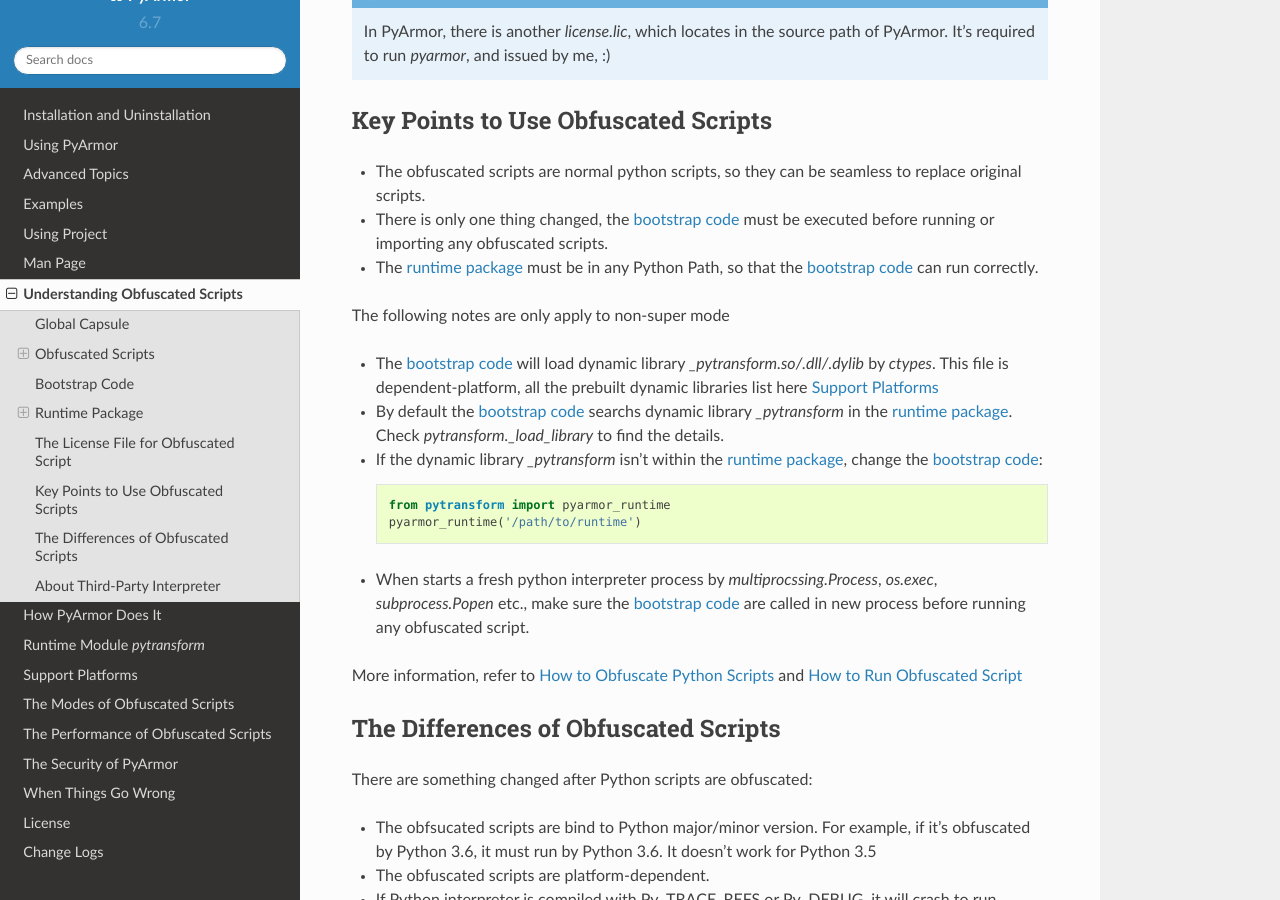
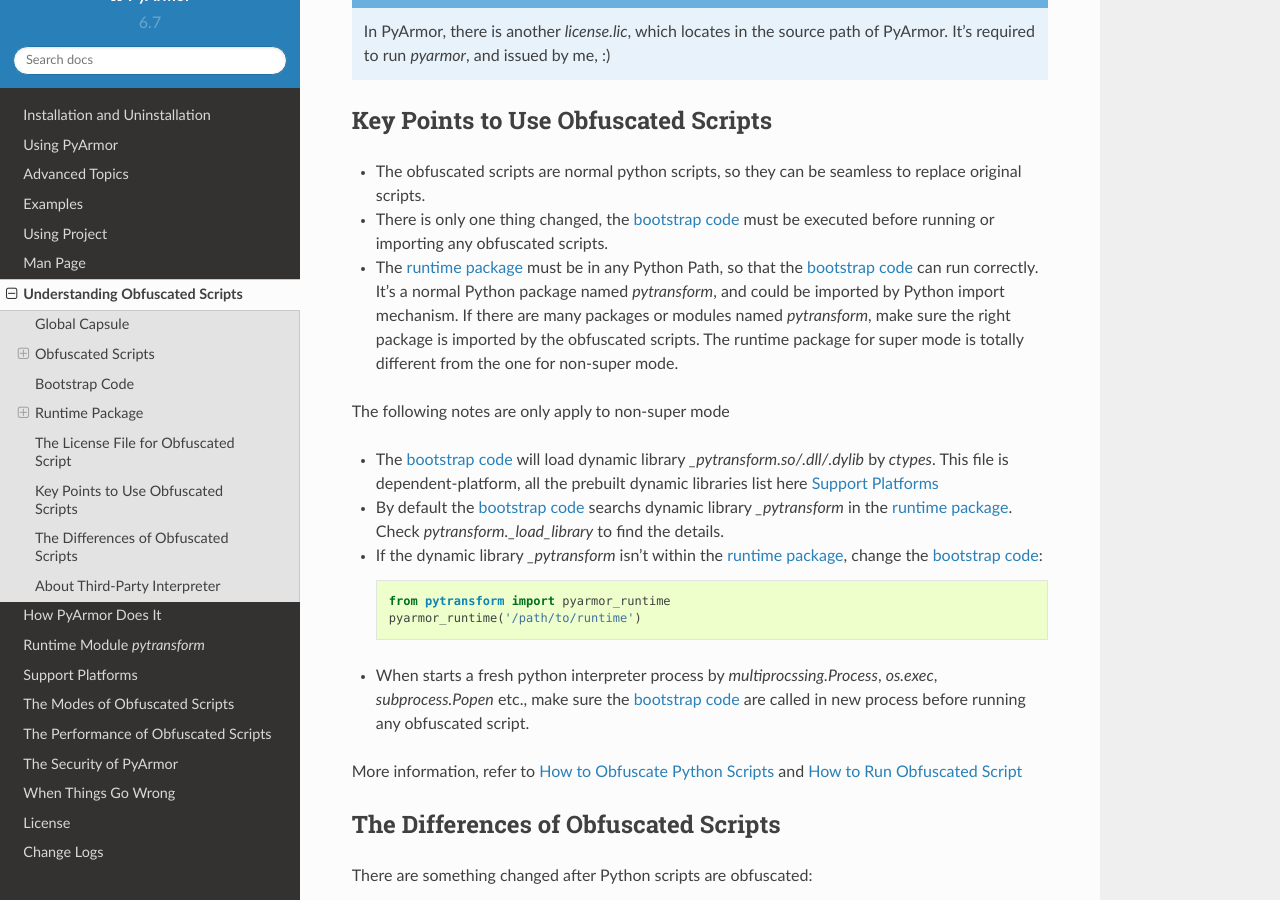
Before and after one commit to dashingsoft/pyarmor, a Sphinx documentation site: the page built from docs/understand-obfuscated-scripts.rst, in a window 1280 px wide and 900 px high, scrolled down 4261 px. Built offline with Sphinx 7.4.7 and the Read the Docs theme 2.0.0, drawn with Linux system fonts in a browser that asks for light colours.

Commit message:
Add note for using obfuscated scripts

```diff
--- a/docs/understand-obfuscated-scripts.rst
+++ b/docs/understand-obfuscated-scripts.rst
@@ -212,7 +212,11 @@
   running or importing any obfuscated scripts.
 
 * The `runtime package`_ must be in any Python Path, so that the `bootstrap
-  code`_ can run correctly.
+  code`_ can run correctly. It's a normal Python package named `pytransform`,
+  and could be imported by Python import mechanism. If there are many packages
+  or modules named `pytransform`, make sure the right package is imported by the
+  obfuscated scripts. The runtime package for super mode is totally different
+  from the one for non-super mode.
 
 The following notes are only apply to non-super mode
 
```
